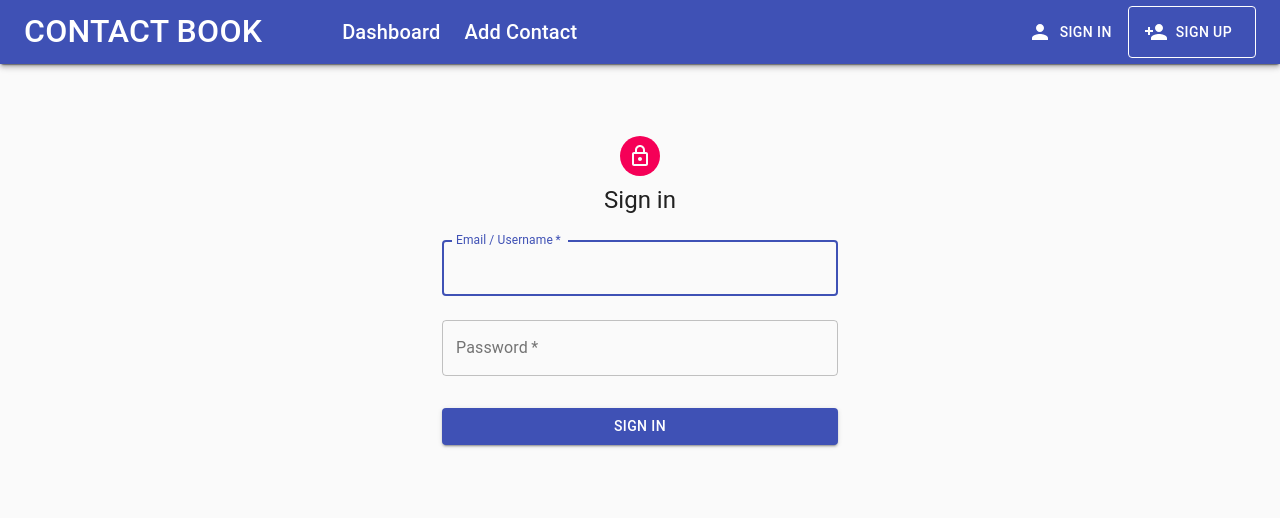
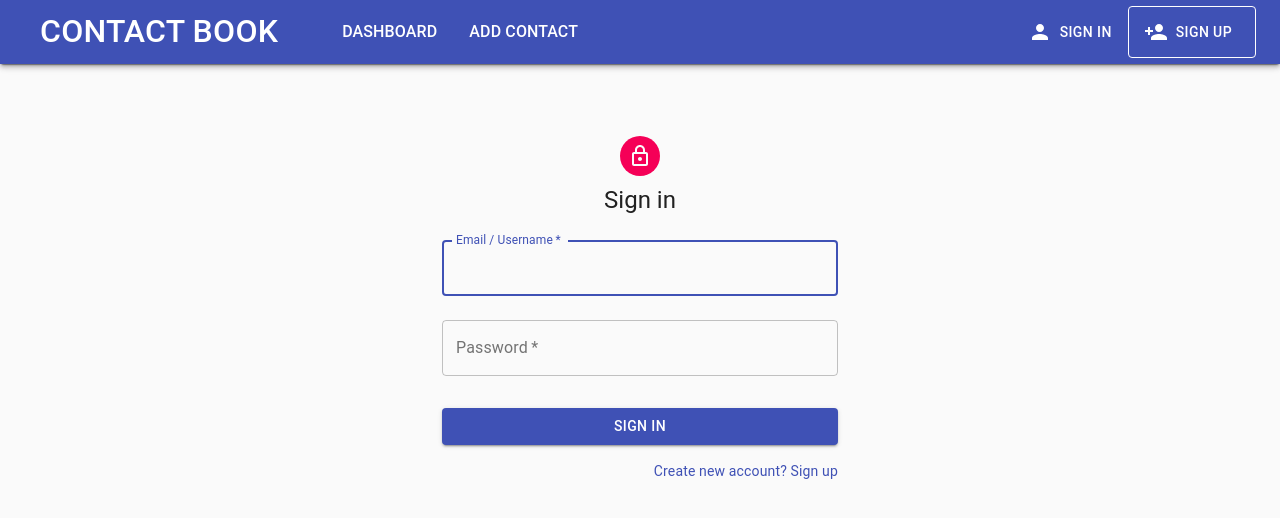
Before and after one commit to rushi812/contact-book-react, a React (Create React App) app: page /login in a window 1280 px wide. Shown: the top 518 px of the page. Built offline with nearby package versions, Linux system fonts and the light colour scheme; the HTML template or start-up script is replaced by a standard one.

Commit message:
menu design

```diff
--- a/src/App.css
+++ b/src/App.css
@@ -3,3 +3,7 @@
   padding: 0;
   box-sizing: border-box;
 }
+
+.kjghjkhg{
+  color: #7d8eee4b;
+}
--- a/src/Navbar/Navbar.js
+++ b/src/Navbar/Navbar.js
@@ -17,21 +17,28 @@ const useStyles = makeStyles(theme => ({
         flexGrow: 1,
     },
     menuButton: {
-        marginRight: theme.spacing(7),
+        marginRight: theme.spacing(4),
         fontSize: '2rem',
     },
     title: {
         flexGrow: 1,
+        fontSize: '1rem',
     },
     linkStyle: {
         color: '#fff',
         textDecoration: 'none',
-        marginRight: theme.spacing(3),
+        transition: 'all 0.3s',
+        padding: '1rem',
+        textTransform: 'uppercase',
+        borderRadius: '5px',
+        '&:hover': {
+            color: '#eee',
+            backgroundColor: '#7d8eee4b',
+        }
     },
     button: {
         color: '#fff',
         textDecoration: 'none',
-        // backgroundColor: '#7d8eee',
         padding: theme.spacing(1),
         borderRadius: '5px',
     },
@@ -44,7 +51,7 @@ function Navbar({ isLoggedIn, logoutButtonHandler }) {
     return (
         <div>
             <Paper >
-                <AppBar position="static" className={classes.appBar}>
+                <AppBar position="static">
                     <Toolbar>
                         <Typography variant="h6" color="inherit" noWrap className={classes.menuButton}>
                             <Link to="/" className={classes.linkStyle}>CONTACT BOOK</Link>
--- a/src/modules/Dashboard/components/ContactList/ContactList.js
+++ b/src/modules/Dashboard/components/ContactList/ContactList.js
@@ -33,7 +33,7 @@ const useStyles = makeStyles(theme => ({
   },
   purple: {
     color: '#fff',
-    backgroundColor: deepPurple[500],
+    backgroundColor: '#3f51b5',
     padding: '1.5rem',
     marginRight: '1.3rem',
   },
--- a/src/modules/Login/Login.js
+++ b/src/modules/Login/Login.js
@@ -8,6 +8,10 @@ import Container from '@material-ui/core/Container';
 import Avatar from '@material-ui/core/Avatar';
 import LockOutlinedIcon from '@material-ui/icons/LockOutlined';
 import CssBaseline from '@material-ui/core/CssBaseline';
+import Grid from '@material-ui/core/Grid';
+import Link from '@material-ui/core/Link';
+
+
 
 const useStyles = makeStyles(theme => ({
   paper: {
@@ -86,7 +90,13 @@ function Login({ loginInputHandler, loginButtonHandler, validate }) {
             >Sign In
           </Button>
           </div>
-
+          <Grid container justify="flex-end">
+            <Grid item>
+              <Link href="/signup" variant="body2">
+                Create new account? Sign up
+              </Link>
+            </Grid>
+          </Grid>
         </form>
       </div >
     </Container>
```
